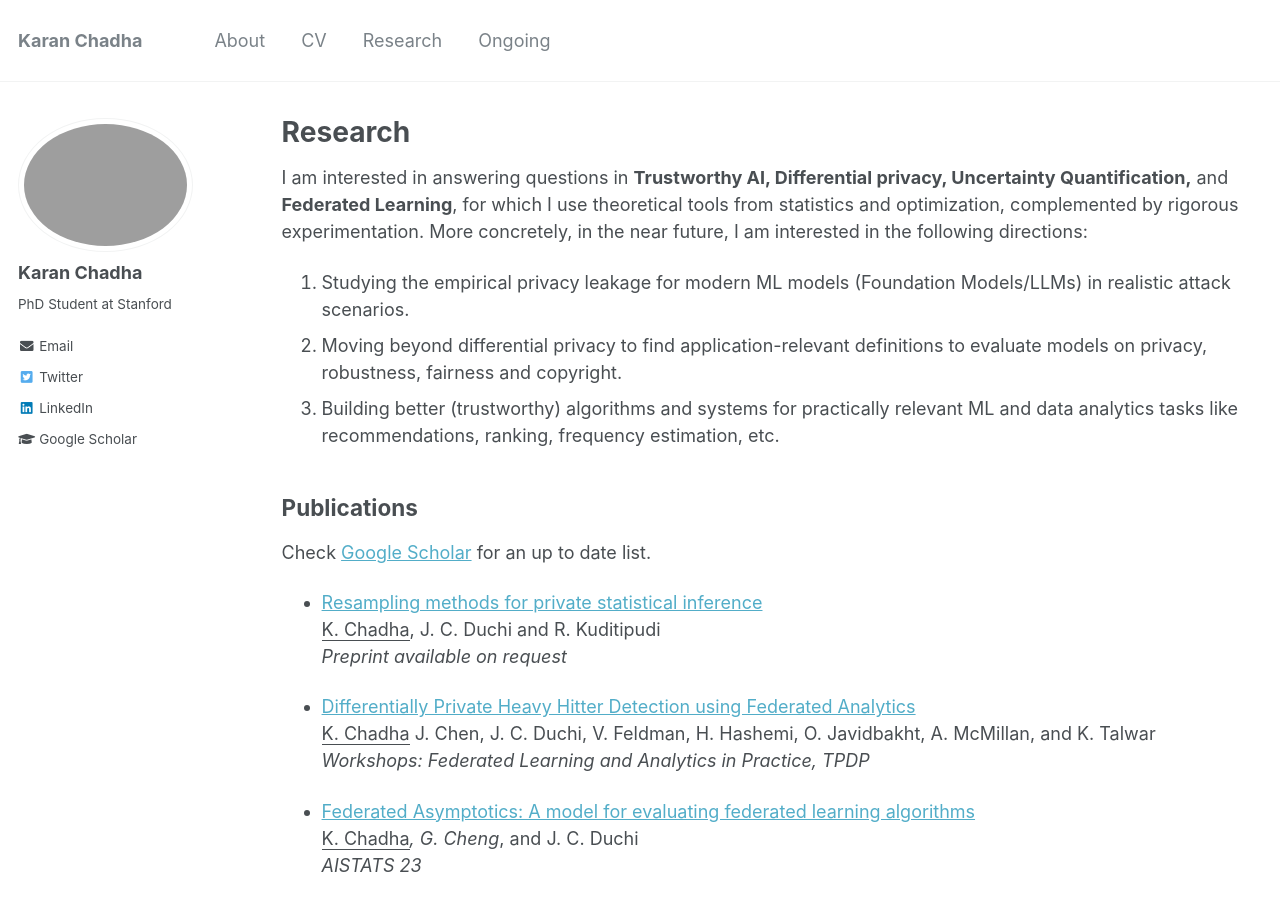
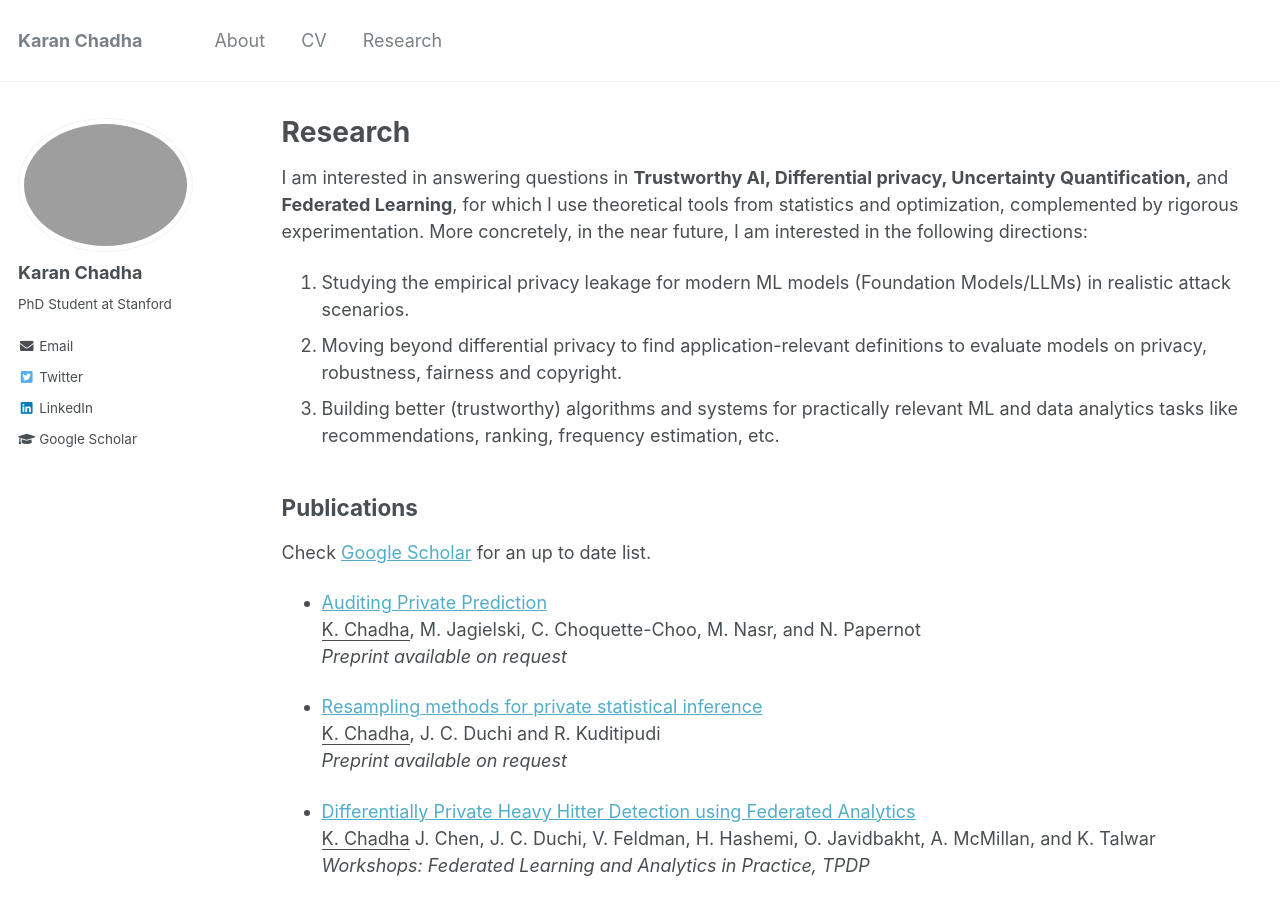
Before and after one commit to knchadha/knchadha.github.io, a Jekyll site: the page built from _pages/research.md, in a window 1280 px wide and 900 px high. Built offline with Jekyll 4.4.1, drawn with Linux system fonts in a browser that asks for light colours.

Commit message:
update to CV and research

```diff
--- a/_data/navigation.yml
+++ b/_data/navigation.yml
@@ -9,5 +9,5 @@ main:
   - title: "Research"
     url: /research/
 
-  - title: "Ongoing"
-    url: /ongoing/
+  # - title: "Ongoing"
+  #   url: /ongoing/
--- a/_pages/research.md
+++ b/_pages/research.md
@@ -14,6 +14,11 @@ I am interested in answering questions in **Trustworthy AI,  Differential privac
 ## Publications
 
 Check [Google Scholar](https://scholar.google.com/citations?hl=en&user=A6BcRcoAAAAJ&view_op=list_works&sortby=pubdate) for an up to date list.
+
+* [Auditing Private Prediction]()<br>
+    <ins>K. Chadha</ins>, M. Jagielski, C. Choquette-Choo, M. Nasr, and N. Papernot<br>
+    _Preprint available on request_
+
 
 * [Resampling methods for private statistical inference]()<br>
     <ins>K. Chadha</ins>, J. C. Duchi and R. Kuditipudi<br>
```
Also changed, not shown: _pages/ongoing.md (+0 -3 lines), 3 other files.
